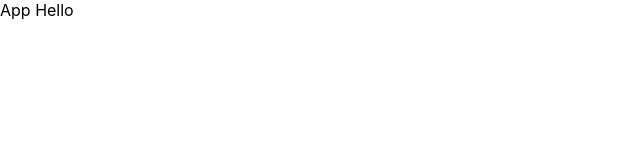
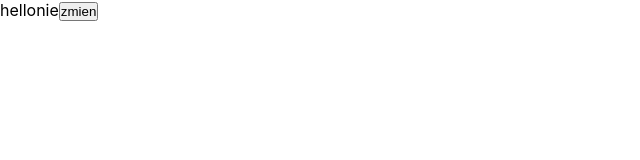
Before and after one commit to JakubOlejnik1155/training-attendance, a React (Create React App) app: page / in a window 1280 px wide. Shown: the top 160 px of the page, without its empty margins (0-640 px from the left). Built offline with nearby package versions, Linux system fonts and the light colour scheme.

Commit message:
add global store using react context

```diff
--- a/src/Components/App.tsx
+++ b/src/Components/App.tsx
@@ -1,13 +1,19 @@
 import React from 'react';
-
+import { Store as ContextStore } from './Store';
 
 const App = () => {
 
-
+  const {store, setStore} = React.useContext(ContextStore)
 
   return (
     <div className="App">
-      App Hello
+      hello
+      {store.isDarkMode ? "tak" : "nie"}
+      <button onClick={()=>{
+        setStore({...StaticRange, isDarkMode: !store.isDarkMode})
+      }}>
+        zmien
+      </button>
     </div>
   );
 }
--- /dev/null
+++ b/src/Components/Store.jsx
@@ -0,0 +1,18 @@
+import * as React from 'react';
+
+
+export const Store = React.createContext();
+
+
+export const StoreProvider = ({children}) => {
+    const [store, setStore] = React.useState({
+        isUserLogged: false,
+        userData: null,
+        isDarkMode: false,
+    });
+    return (
+        <Store.Provider value={{store, setStore}}>
+            {children}
+        </Store.Provider>
+    )
+}
--- a/src/index.tsx
+++ b/src/index.tsx
@@ -5,12 +5,16 @@ import {BrowserRouter as Router} from 'react-router-dom';
 import './styles/index.css';
 import App from './Components/App';
 import * as serviceWorker from './other/serviceWorker';
+import { StoreProvider } from './Components/Store';
+
 
 
 ReactDOM.render(
   <React.StrictMode>
     <Router  basename={process.env.PUBLIC_URL}>
-      <App />
+        <StoreProvider>
+        <App />
+        </StoreProvider>
     </Router>
   </React.StrictMode>,
   document.getElementById('root')
```
Also changed, not shown: public/manifest.json.
